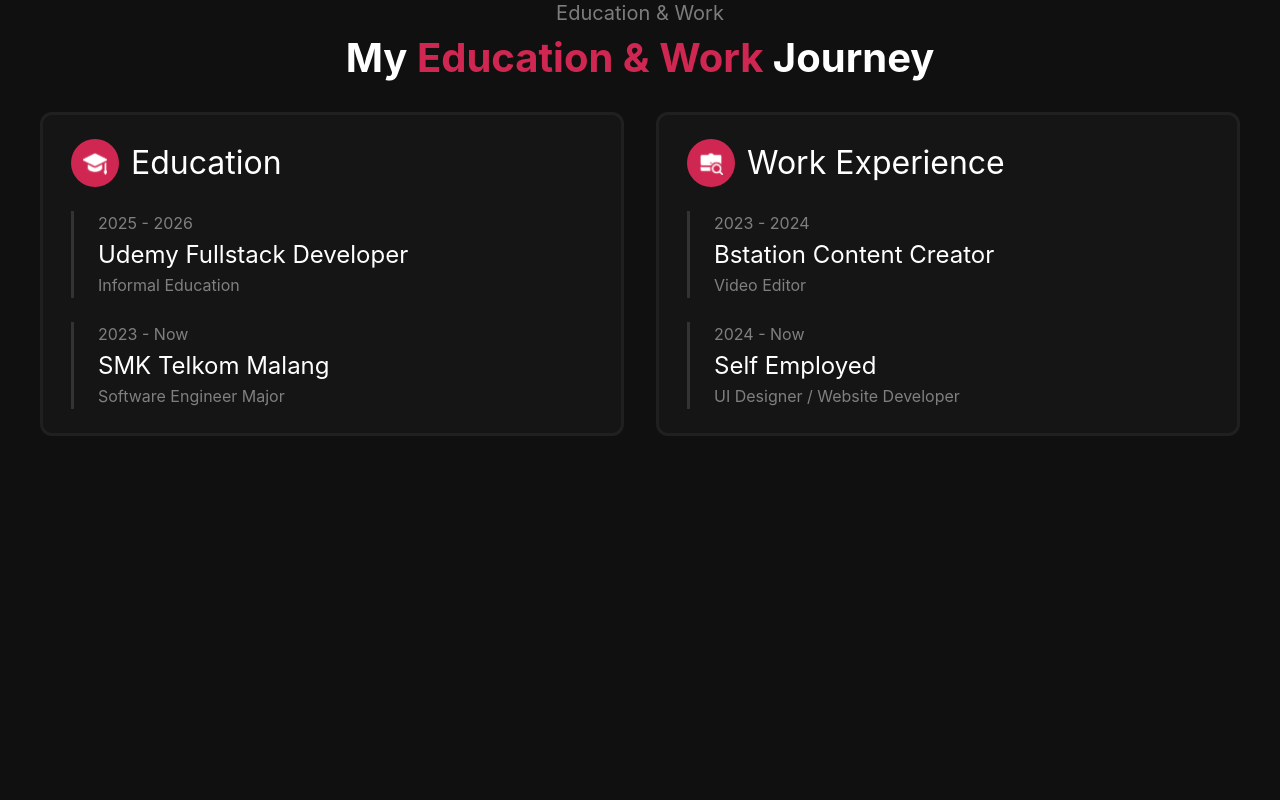
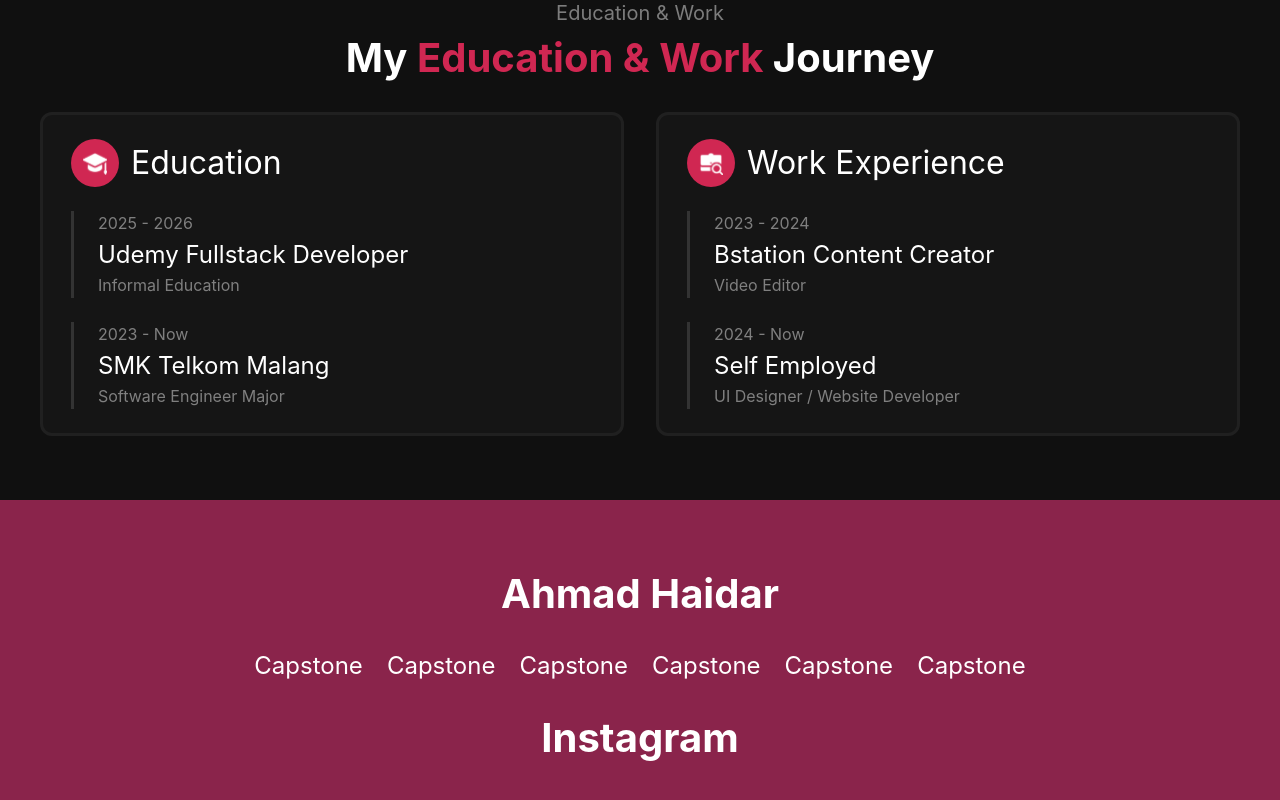
Before and after one commit to Haidarel/personal-website, a Next.js app: page / in a window 1280 px wide. Shown: the part 2756-3556 px from the top of the page. Before the commit the page ends 3256 px from the top, so only its background shows below. Built offline with nearby package versions, Linux system fonts and the light colour scheme; a web font is replaced by a local one.

Commit message:
feat: added footer

```diff
--- a/src/app/globals.css
+++ b/src/app/globals.css
@@ -35,6 +35,12 @@ body {
   gap: 12px;
 }
 
+.flex-container-row {
+  display: flex;
+  flex-direction: row;
+  gap: 24px;
+}
+
 .hero-container {
   display: flex;
   flex-direction: column;
@@ -64,6 +70,14 @@ body {
   display: flex;
   flex-direction: column;
   gap: 12px;
+}
+
+.footer {
+  display: flex;
+  flex-direction: column;
+  align-items: center;
+  padding: 64px 0;
+  gap: 24px;
 }
 
 /* Button Section */
--- a/src/app/page.tsx
+++ b/src/app/page.tsx
@@ -35,6 +35,7 @@ export default function Home() {
         <AboutSection />
         <PortofolioSection />
         <ExperienceSection />
+        <Footer />
       </main>
     </>
   );
--- a/src/components/experiences/index.tsx
+++ b/src/components/experiences/index.tsx
@@ -27,6 +27,7 @@ export default function ExperienceSection() {
                         <p className="text-secondary">Software Engineer Major</p>
                     </div>
                 </div>
+
                 <div className="card">
                     <div className="exp-title">
                         <div className="icon-full">
--- a/src/components/footer/index.tsx
+++ b/src/components/footer/index.tsx
@@ -1,3 +1,20 @@
+"use client"
+
 export default function Footer(){
-
+    return(
+        <section className="color-container">
+            <div className="container footer">
+                <h1>Ahmad Haidar</h1>
+                <div className="flex-container-row">
+                    <h4>Capstone</h4>
+                    <h4>Capstone</h4>
+                    <h4>Capstone</h4>
+                    <h4>Capstone</h4>
+                    <h4>Capstone</h4>
+                    <h4>Capstone</h4>
+                </div>
+                <h1>Instagram</h1>
+            </div>
+        </section>
+    )
 }
```
Also changed, not shown: src/components/tech/index.tsx (added).
